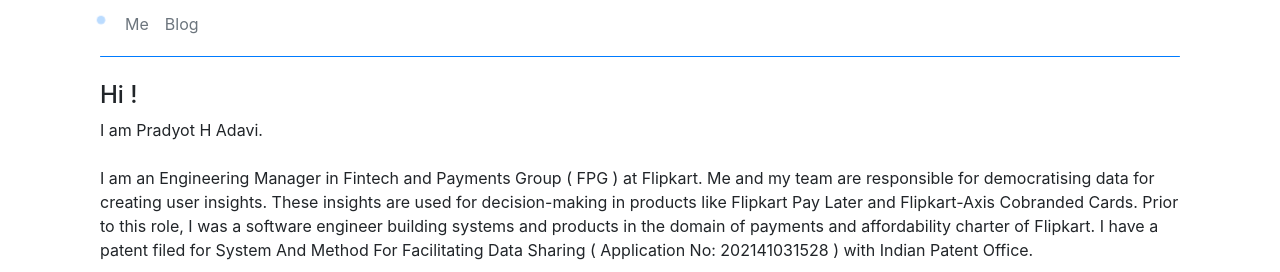
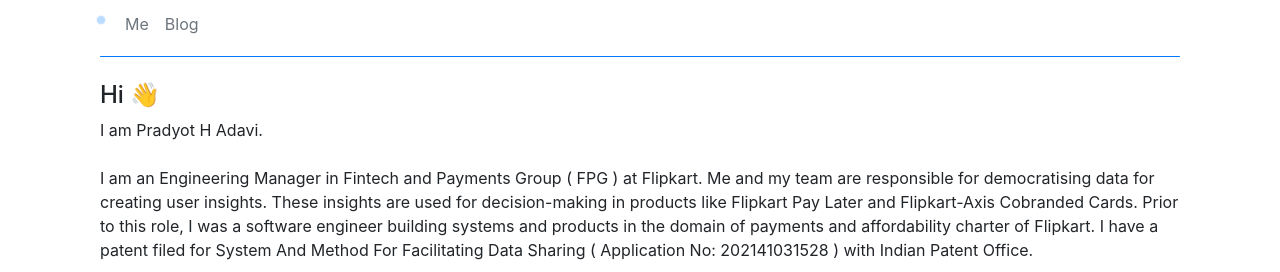
Before and after one commit to pradyothadavi/pradyothadavi.github.io.v0, a Jekyll site: the page built from index.html, in a window 1280 px wide. Shown: the top 272 px of the page. Built offline with Jekyll 4.4.1, drawn with Linux system fonts in a browser that asks for light colours.

```diff
--- a/index.html
+++ b/index.html
@@ -4,7 +4,7 @@ title: Home
 ---
 </br>
 
-<h4>Hi !</h4>
+<h4>Hi 👋</h4>
 
 <p>
 
```
